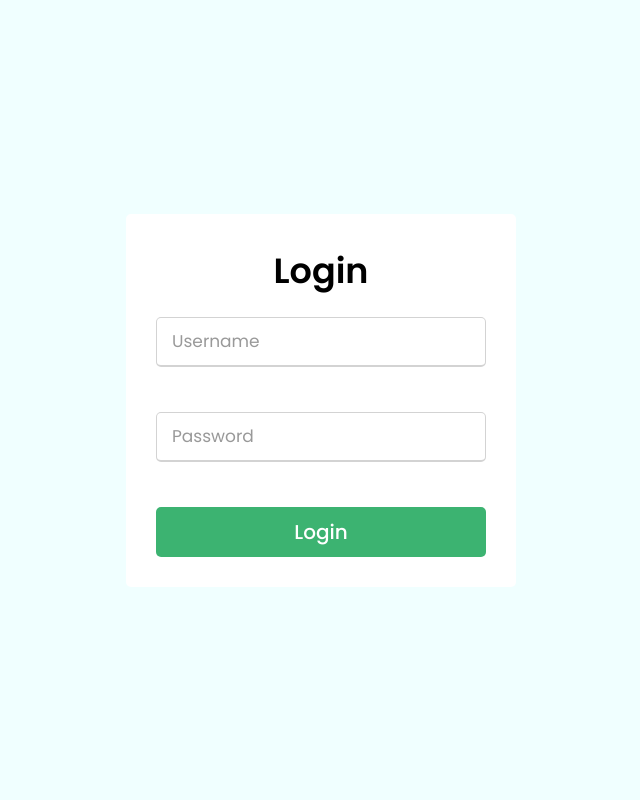
After one commit to yamunakrishn/Karate-web, a Django app: page /admin_login/ in a window 1280 px wide. The commit adds this page. Shown: the whole page, without its empty margins (319-959 px from the left). Run offline with Django 4.2, Linux system fonts and the light colour scheme.

Commit message:
second commit

```diff
--- /dev/null
+++ b/karatte_org/forms.py
@@ -0,0 +1,4 @@
+# class createproductform(ModelForm):
+#     class Meta:
+#         model=Product
+#         fields='__all__'
--- a/karatte_org/models.py
+++ b/karatte_org/models.py
@@ -5,3 +5,9 @@ from django.db import models
 #     image=models.ImageField(upload_to="img/%y")
 #     def __str__(self):
 #         return self.image
+# class Gallery(models.Model):
+#     name = models.CharField(max_length=200,null=True)
+#     image = models.ImageField(upload_to='image',null=True,blank=True)
+#     description = models.CharField(max_length=400,null=True)
+#     def str(self):
+#         return self.name
--- a/karatte_org/urls.py
+++ b/karatte_org/urls.py
@@ -5,12 +5,17 @@ from django.conf import settings
 from django.conf.urls.static import static
 from .import views
 from django.contrib import admin
+from .views import *
 
 
 
 
 urlpatterns =[ path('',views.load_home_page,name='load_home_page'),
                path('load_affiliation_page',views.load_affiliation_page,name='load_affiliation_page'),
+               path('admin_login/', admin_login, name='admin_login'),
+               path('admin_home/', admin_home, name='admin_home'),
+               path('gallery_home/', gallery_home, name='gallery_home'),
+
 
 
      ]+ static(settings.MEDIA_URL, document_root=settings.MEDIA_ROOT)
--- a/karatte_org/views.py
+++ b/karatte_org/views.py
@@ -15,3 +15,40 @@ def load_home_page(request):
 
 def load_affiliation_page(request):
     return render(request,'affiliation.html')
+
+
+def admin_login(request):
+    error = ""
+    if request.method == 'POST':
+        u = request.POST['uname']
+        p = request.POST['pwd']
+        user = authenticate(username=u, password=p)
+        try:
+            if user.is_staff:
+                login(request, user)
+                error = "no"
+            else:
+                error = "nop"
+        except:
+            error = "yes"
+    return render(request,'admin_login.html', locals())
+
+
+def admin_home(request):
+    return render(request,'admin_home.html')
+def gallery_home(request):
+    return render(request,'gallery_home.html')
+
+# def gallery_home(request):
+#     form= createproductform()
+#     if request.method == 'POST':
+#         form=createproductform(request.POST,request.FILES)
+#         if form.is_valid():
+#             form.save()
+#             return redirect('product')
+#     return render(request,'gallery_home.html',{'form':form})
+
+
+# def product(request):
+#     product=  Product.objects.all()
+#     return render(request,'product.html',{'product':product})
--- /dev/null
+++ b/templates/admin_login.html
@@ -0,0 +1,217 @@
+{% load static %}
+
+{% if error == "no" %}
+     <script>
+	   alert('Logged In Successfully');
+    //    window.location=('{% url 'admin_home' %}');
+       window.location=('#');
+     </script>
+{% endif %}
+
+<!-- {% if error == "yes" %}
+     <script>
+	    alert('Invalid Credentials, Please Try Again');
+     </script>
+{% endif %} -->
+
+
+{% if error == "yes" %}
+<script>
+alert('Logged In Successfully');
+  window.location=("{% url 'admin_home' %}");
+</script>
+{% endif %}
+
+{% if error == "nop" %}
+     <script>
+     alert('Username/password error, Try Again');
+     </script>
+{% endif %}
+
+<html lang="en" dir="ltr">
+   <head>
+      <meta charset="utf-8">
+      <title>Login Form</title>
+      <link rel="stylesheet" href="{% static 'css/mystyle.css' %}">
+      <meta name="viewport" content="width=device-width, initial-scale=1.0">
+   </head>
+   <style>
+      @import url('https://fonts.googleapis.com/css?family=Poppins:400,500,600,700&display=swap');
+*{
+  margin: 0;
+  padding: 0;
+  box-sizing: border-box;
+  font-family: 'Poppins', sans-serif;
+}
+html,body{
+  display: grid;
+  height: 100%;
+  width: 100%;
+  place-items: center;
+  background:azure
+  /* background: -webkit-linear-gradient(left, #a445b2, #fa4299); */
+}
+::selection{
+  background:blue;
+  color: #fff;
+}
+.wrapper{
+  overflow: hidden;
+  max-width: 390px;
+  background: #fff;
+  padding: 30px;
+  border-radius: 5px;
+  /* box-shadow: 0px 15px 20px rgba(0,0,0,0.1); */
+}
+.wrapper .title-text{
+  display: flex;
+  width: 200%;
+}
+.wrapper .title{
+  width: 50%;
+  font-size: 35px;
+  font-weight: 600;
+  text-align: center;
+  transition: all 0.6s cubic-bezier(0.68,-0.55,0.265,1.55);
+}
+.wrapper .slide-controls{
+  position: relative;
+  display: flex;
+  height: 50px;
+  width: 100%;
+  overflow: hidden;
+  margin: 30px 0 10px 0;
+  justify-content: space-between;
+  border: 1px solid lightgrey;
+  border-radius: 5px;
+}
+
+#login:checked ~ label.signup{
+  color: #000;
+}
+#login:checked ~ label.login{
+  cursor: default;
+  user-select: none;
+}
+.wrapper .form-container{
+  width: 100%;
+  overflow: hidden;
+}
+.form-container .form-inner{
+  display: flex;
+  width: 200%;
+}
+.form-container .form-inner form{
+  width: 50%;
+  transition: all 0.6s cubic-bezier(0.68,-0.55,0.265,1.55);
+}
+.form-inner form .field{
+  height: 50px;
+  width: 100%;
+  margin-top: 20px;
+}
+.form-inner form .field input{
+  height: 100%;
+  width: 100%;
+  outline: none;
+  padding-left: 15px;
+  border-radius: 5px;
+  border: 1px solid lightgrey;
+  border-bottom-width: 2px;
+  font-size: 17px;
+  transition: all 0.3s ease;
+}
+.form-inner form .field input:focus{
+  border-color: #fc83bb;
+  /* box-shadow: inset 0 0 3px #fb6aae; */
+}
+.form-inner form .field input::placeholder{
+  color: #999;
+  transition: all 0.3s ease;
+}
+form .field input:focus::placeholder{
+  color: #b3b3b3;
+}
+.form-inner form .pass-link{
+  margin-top: 5px;
+}
+.form-inner form .signup-link{
+  text-align: center;
+  margin-top: 30px;
+}
+.form-inner form .pass-link a,
+.form-inner form .signup-link a{
+  color:lightgreen;
+  text-decoration: none;
+}
+.form-inner form .pass-link a:hover,
+.form-inner form .signup-link a:hover{
+  text-decoration: underline;
+}
+form .btn{
+  height: 50px;
+  width: 100%;
+  border-radius: 5px;
+  position: relative;
+  overflow: hidden;
+}
+form .btn .btn-layer{
+  height: 100%;
+  width: 300%;
+  position: absolute;
+  left: -100%;
+  background:mediumseagreen;
+  border-radius: 5px;
+  transition: all 0.4s ease;;
+}
+form .btn:hover .btn-layer{
+  left: 0;
+}
+form .btn input[type="submit"]{
+  height: 100%;
+  width: 100%;
+  z-index: 1;
+  position: relative;
+  background: none;
+  border: none;
+  color: #fff;
+  padding-left: 0;
+  border-radius: 5px;
+  font-size: 20px;
+  font-weight: 500;
+  cursor: pointer;
+}
+   </style>
+   <body>
+       <center>
+      <div class="wrapper">
+         <div class="title-text">
+            <div class="title login">
+                Login
+            </div>
+            <br>
+         </div>
+         <div class="form-container">
+            <div class="form-inner">
+               <form method="post" class="login">
+                  {% csrf_token %}
+                  <div class="field">
+                     <input type="text" name="uname" placeholder="Username" required>
+                  </div><br>
+                  <div class="field">
+                     <input type="password" name="pwd" placeholder="Password" required>
+                  </div><br>
+                  <div class="field btn">
+                     <div class="btn-layer"></div>
+                     <input type="submit" value="Login">
+                  </div>
+
+
+
+               </form>
+            </div>
+         </div>
+      </div>
+    </center>
+   </body>
+</html>
--- a/templates/index.html
+++ b/templates/index.html
@@ -56,6 +56,7 @@
               <li><a class="nav-link scrollto " href="#portfolio">Gallery</a></li>
               <li><a class="nav-link scrollto" href="#contact">Contact</a></li>
               <li><a class="nav-link scrollto" href="{% url 'load_affiliation_page' %}">Affiliation</a></li>
+              <li><a class="nav-link scrollto" href="{% url 'admin_login' %}">Admin</a></li>
             </ul>
             <i class="bi bi-list mobile-nav-toggle"></i>
           </nav><!-- .navbar -->
```
Also changed, not shown: templates/admin_home.html (added, +83 -0 lines), templates/gallery_home.html (added, +52 -0 lines).
